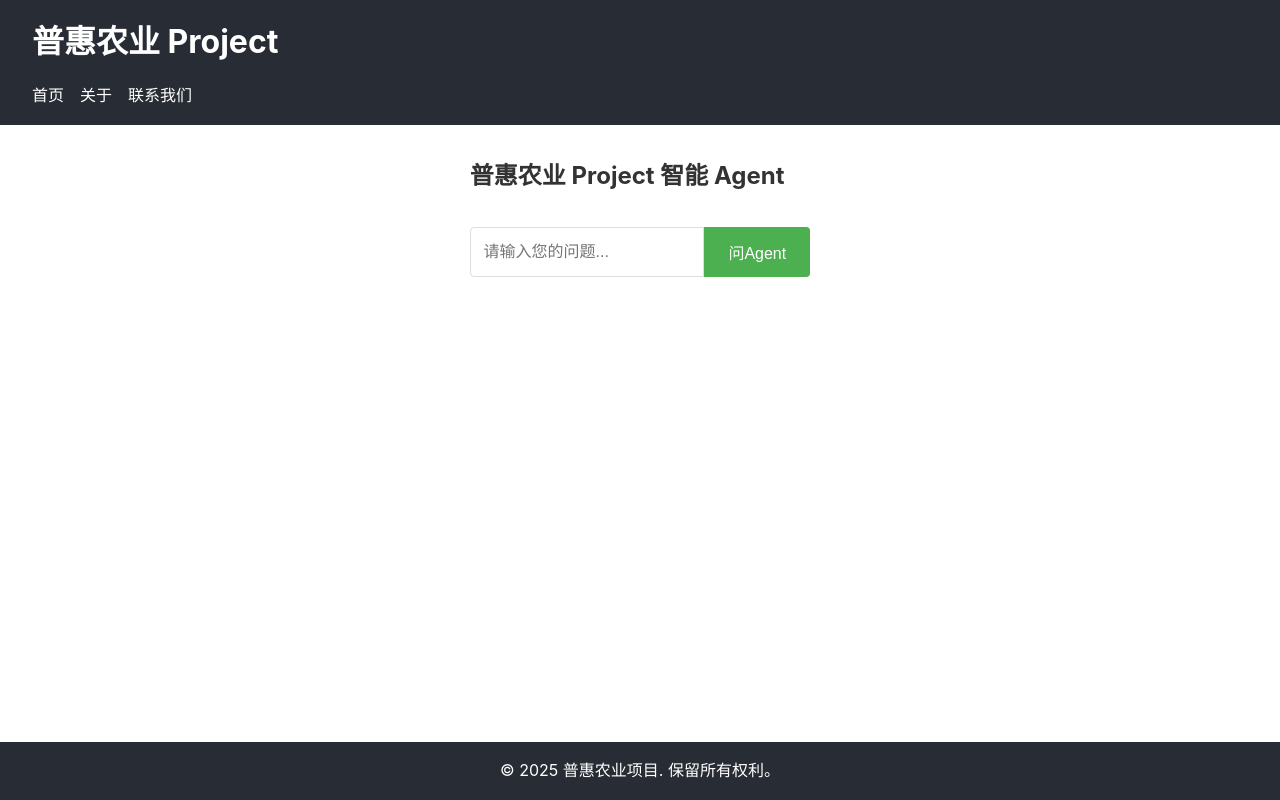
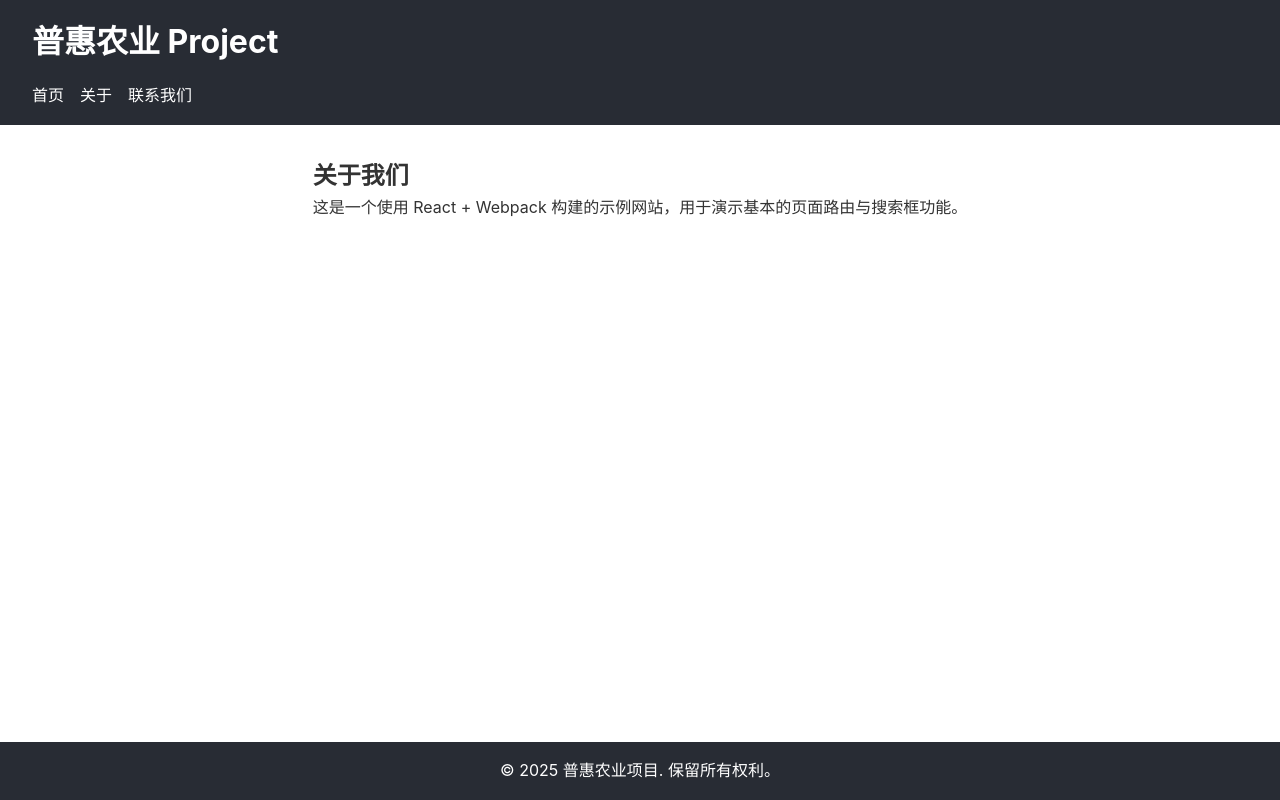
Before and after one commit to zacharyzhang1208/29.10.2025---Project, a React app: page /about in a window 1280 px wide. Built offline with nearby package versions, Linux system fonts and the light colour scheme.

Commit message:
basic router

```diff
--- a/package.json
+++ b/package.json
@@ -20,7 +20,8 @@
   "license": "MIT",
   "dependencies": {
     "react": "^18.2.0",
-    "react-dom": "^18.2.0"
+    "react-dom": "^18.2.0",
+    "react-router-dom": "^7.9.5"
   },
   "devDependencies": {
     "@babel/core": "^7.22.5",
--- a/src/App.js
+++ b/src/App.js
@@ -1,15 +1,23 @@
 import React from 'react';
+import { BrowserRouter, Routes, Route } from 'react-router-dom';
 import Header from './components/Header';
 import Content from './components/Content';
 import Footer from './components/Footer';
+import About from './components/About';
 
 function App() {
   return (
-    <div className="app">
-      <Header />
-      <Content />
-      <Footer />
-    </div>
+    <BrowserRouter>
+      <div className="app">
+        <Header />
+        <Routes>
+          <Route path="/" element={<Content />} />
+          <Route path="/about" element={<About />} />
+          <Route path="*" element={<div style={{ padding: '2rem' }}>Not Found</div>} />
+        </Routes>
+        <Footer />
+      </div>
+    </BrowserRouter>
   );
 }
 
--- /dev/null
+++ b/src/components/About.js
@@ -0,0 +1,12 @@
+import React from 'react';
+
+function About() {
+  return (
+    <main className="content">
+      <h2>关于我们</h2>
+      <p>这是一个使用 React + Webpack 构建的示例网站，用于演示基本的页面路由与搜索框功能。</p>
+    </main>
+  );
+}
+
+export default About;
--- a/src/components/Header.js
+++ b/src/components/Header.js
@@ -1,4 +1,5 @@
 import React from 'react';
+import { Link } from 'react-router-dom';
 
 function Header() {
   return (
@@ -6,8 +7,8 @@ function Header() {
       <h1>普惠农业 Project</h1>
       <nav>
         <ul>
-          <li><a href="#">首页</a></li>
-          <li><a href="#">关于</a></li>
+          <li><Link to="/">首页</Link></li>
+          <li><Link to="/about">关于</Link></li>
           <li><a href="#">联系我们</a></li>
         </ul>
       </nav>
```
Also changed, not shown: 1 other file (tests, documents, lock files or other folders).
